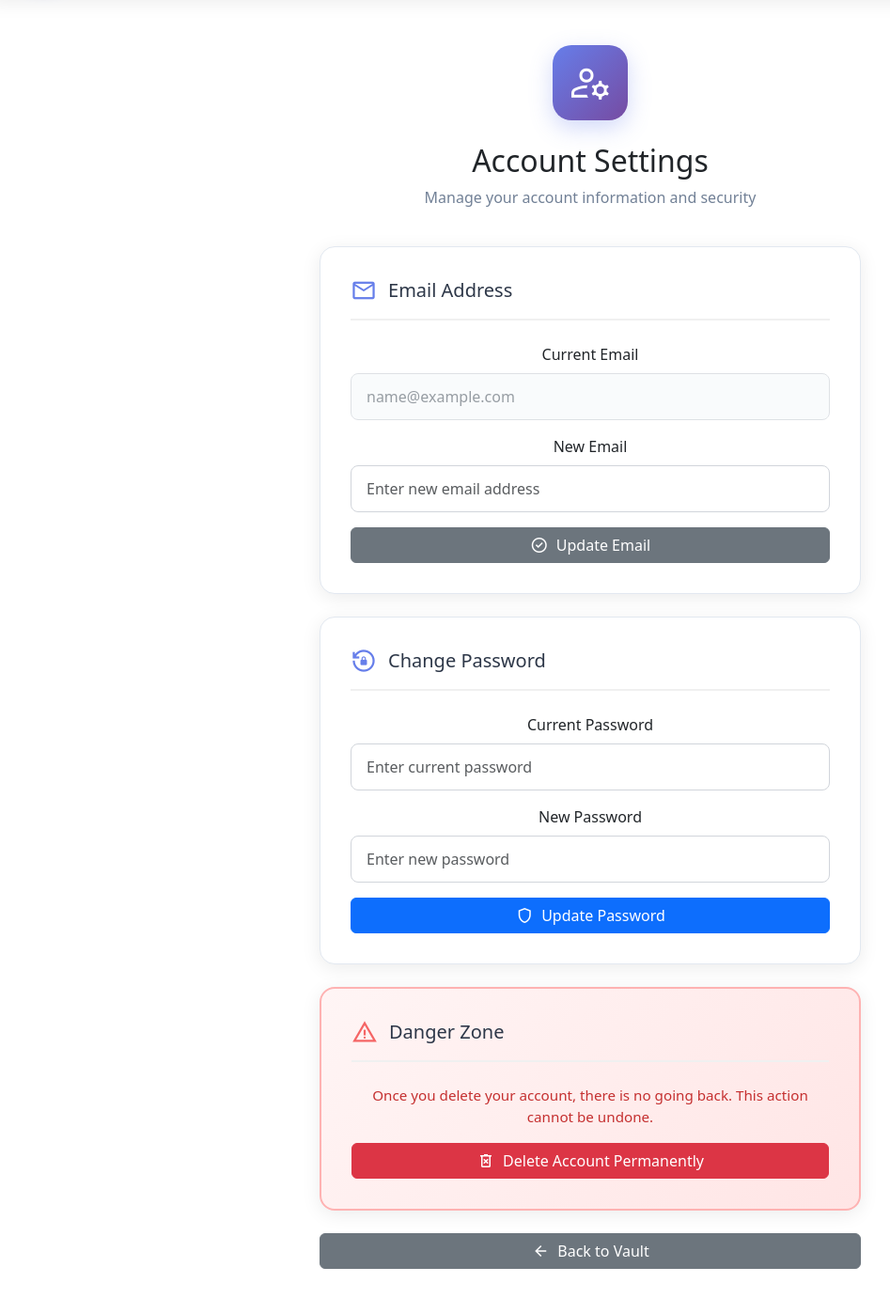
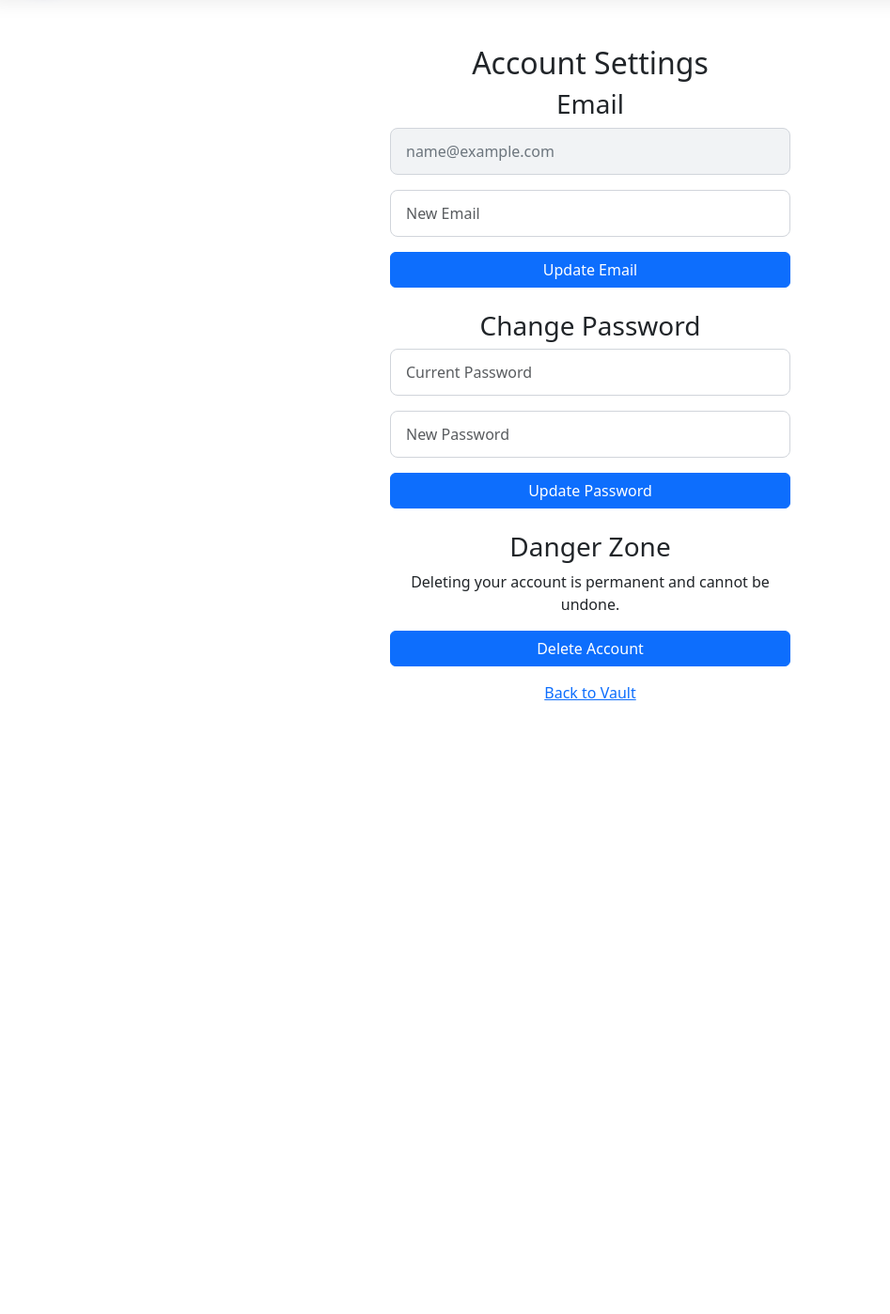
Before and after one commit to vedasm/AuthGuard, a Flask app: page /account in a window 1280 px wide. Shown: the part 72-1470 px from the top of the page at 94% size, without its empty margins (12-959 px from the left). After the commit the page ends 817 px from the top, so only its background shows below. Run offline with Flask 3, Linux system fonts and the light colour scheme; the visitor is signed in with stand-in values (Sample User, id 1); data comes from the database, SQL or seed files in the repository; some libraries are stand-ins or nearby versions.

Commit message:
Update account.html

```diff
--- a/templates/account.html
+++ b/templates/account.html
@@ -3,175 +3,37 @@
 {% block title %}Account - AuthGuard{% endblock %}
 
 {% block main %}
-    <div class="container" style="max-width: 600px;">
-        <div class="page-header">
-            <div class="header-icon">
-                <span class="material-symbols-outlined">manage_accounts</span>
-            </div>
+    <div class="container" style="max-width: 450px;">
         <h2>Account Settings</h2>
-            <p class="page-subtitle">Manage your account information and security</p>
-        </div>
 
-        <!-- Change Email Section -->
-        <div class="settings-card">
-            <div class="card-header-section">
-                <span class="material-symbols-outlined section-icon">email</span>
-                <h3>Email Address</h3>
-            </div>
-            <form method="POST">
+        <h3>Email</h3>
+        <form method="POST" class="mb-4">
             <div class="mb-3">
-                    <label class="form-label">Current Email</label>
                 <input type="email" class="form-control" value="{{ g.user['email'] }}" readonly>
             </div>
             <div class="mb-3">
-                    <label for="new_email" class="form-label">New Email</label>
-                    <input type="email" class="form-control" id="new_email" name="new_email" placeholder="Enter new email address" required>
+                <input type="email" class="form-control" id="new_email" name="new_email" placeholder="New Email" required>
             </div>
-                <button type="submit" name="change_email" class="btn w-100 btn-secondary">
-                    <span class="material-symbols-outlined">check_circle</span>
-                    Update Email
-                </button>
+            <button type="submit" name="change_email" class="btn btn-primary w-100">Update Email</button>
         </form>
-        </div>
 
-        <!-- Change Password Section -->
-        <div class="settings-card">
-            <div class="card-header-section">
-                <span class="material-symbols-outlined section-icon">lock_reset</span>
         <h3>Change Password</h3>
-            </div>
-            <form method="POST">
+        <form method="POST" class="mb-4">
             <div class="mb-3">
-                    <label for="prev_password" class="form-label">Current Password</label>
-                    <input type="password" class="form-control" id="prev_password" name="prev_password" placeholder="Enter current password" required>
+                <input type="password" class="form-control" id="prev_password" name="prev_password" placeholder="Current Password" required>
             </div>
             <div class="mb-3">
-                    <label for="new_password" class="form-label">New Password</label>
-                    <input type="password" class="form-control" id="new_password" name="new_password" placeholder="Enter new password" required>
+                <input type="password" class="form-control" id="new_password" name="new_password" placeholder="New Password" required>
             </div>
-                <button type="submit" name="change_password" class="btn w-100 btn-primary">
-                    <span class="material-symbols-outlined">shield</span>
-                    Update Password
-                </button>
+            <button type="submit" name="change_password" class="btn btn-primary w-100">Update Password</button>
         </form>
+
+        <h3>Danger Zone</h3>
+        <p class="mb-3">Deleting your account is permanent and cannot be undone.</p>
+        <form method="POST" onsubmit="return confirm('Are you sure you want to delete your account? This action cannot be undone.');">
+            <button type="submit" name="delete_account" class="btn btn-primary w-100">Delete Account</button>
+        </form>
+
+        <p class="mt-3"><a href="/">Back to Vault</a></p>
     </div>
-
-        <!-- Danger Zone -->
-        <div class="settings-card danger-zone">
-            <div class="card-header-section">
-                <span class="material-symbols-outlined section-icon">warning</span>
-                <h3>Danger Zone</h3>
-            </div>
-            <p class="danger-text">Once you delete your account, there is no going back. This action cannot be undone.</p>
-            <form method="POST" onsubmit="return confirm('Are you sure you want to delete your account? This action cannot be undone.');">
-                <button type="submit" name="delete_account" class="btn w-100 btn-danger">
-                    <span class="material-symbols-outlined">delete_forever</span>
-                    Delete Account Permanently
-                </button>
-            </form>
-        </div>
-
-        <a href="/" class="btn btn-secondary w-100 mt-3">
-            <span class="material-symbols-outlined">arrow_back</span>
-            Back to Vault
-        </a>
-    </div>
-
-    <style>
-        .page-header {
-            text-align: center;
-            margin-bottom: 2.5rem;
-        }
-
-        .header-icon {
-            width: 80px;
-            height: 80px;
-            background: linear-gradient(135deg, #667eea 0%, #764ba2 100%);
-            border-radius: 20px;
-            display: flex;
-            align-items: center;
-            justify-content: center;
-            margin: 0 auto 1.5rem;
-            box-shadow: 0 8px 24px rgba(102, 126, 234, 0.3);
-        }
-
-        .header-icon .material-symbols-outlined {
-            font-size: 48px;
-            color: white;
-        }
-
-        .page-subtitle {
-            color: #718096;
-            font-size: 1rem;
-            margin-top: 0.5rem;
-        }
-
-        .settings-card {
-            background: white;
-            padding: 2rem;
-            border-radius: 16px;
-            box-shadow: 0 4px 20px rgba(0, 0, 0, 0.08);
-            border: 1px solid #e2e8f0;
-            margin-bottom: 1.5rem;
-        }
-
-        .card-header-section {
-            display: flex;
-            align-items: center;
-            gap: 0.75rem;
-            margin-bottom: 1.5rem;
-            padding-bottom: 1rem;
-            border-bottom: 2px solid #f0f0f0;
-        }
-
-        .section-icon {
-            font-size: 28px;
-            color: #667eea;
-        }
-
-        .card-header-section h3 {
-            margin: 0;
-            font-size: 1.25rem;
-            color: #2d3748;
-        }
-
-        .danger-zone {
-            border: 2px solid #feb2b2;
-            background: linear-gradient(135deg, #fff5f5 0%, #ffe5e5 100%);
-        }
-
-        .danger-zone .section-icon {
-            color: #f56565;
-        }
-
-        .danger-text {
-            color: #c53030;
-            margin-bottom: 1rem;
-            font-size: 0.95rem;
-            font-weight: 500;
-        }
-
-        .form-control:read-only {
-            background: #f7fafc;
-            cursor: not-allowed;
-            opacity: 0.7;
-        }
-
-        .btn {
-            display: flex;
-            align-items: center;
-            justify-content: center;
-            gap: 0.5rem;
-        }
-
-        .btn .material-symbols-outlined {
-            font-size: 20px;
-        }
-
-        @media (max-width: 768px) {
-            .settings-card {
-                padding: 1.5rem;
-            }
-        }
-    </style>
 {% endblock %}
```
Lines whose indentation alone changed are shown as unchanged.
